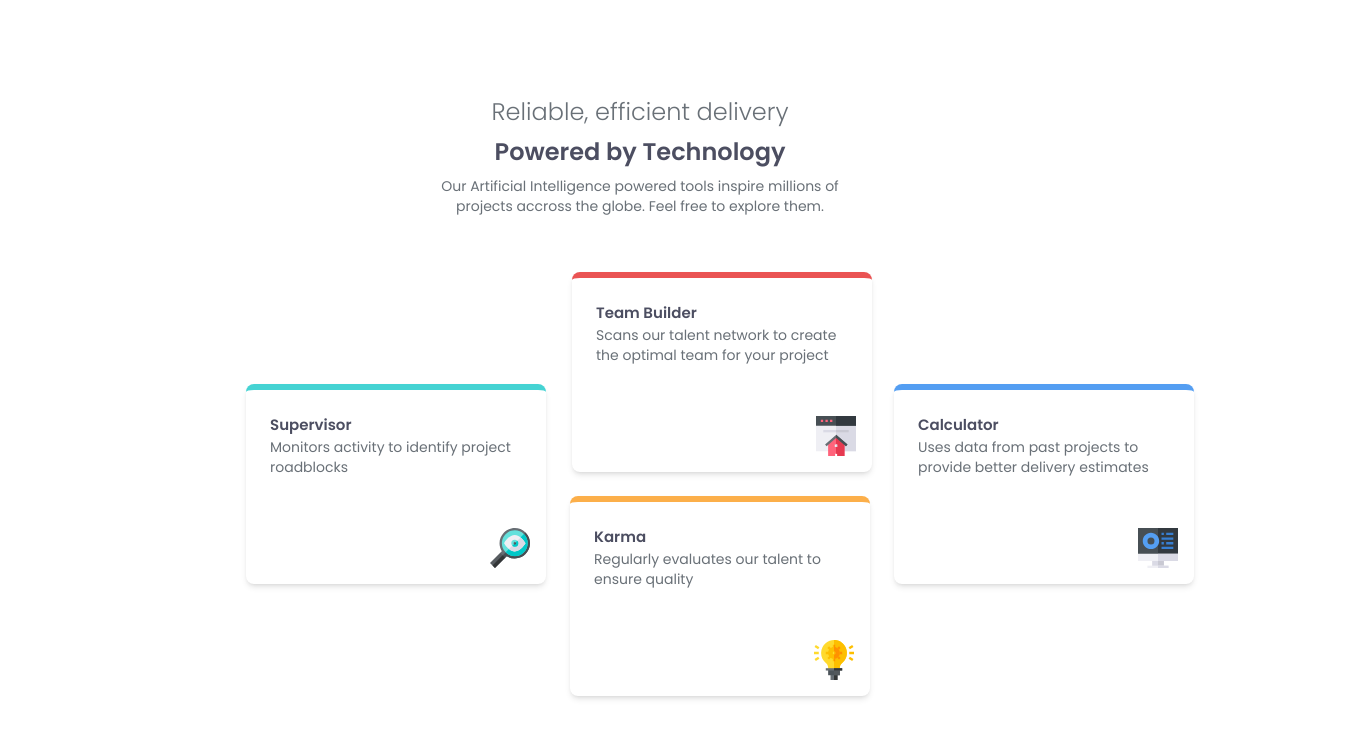
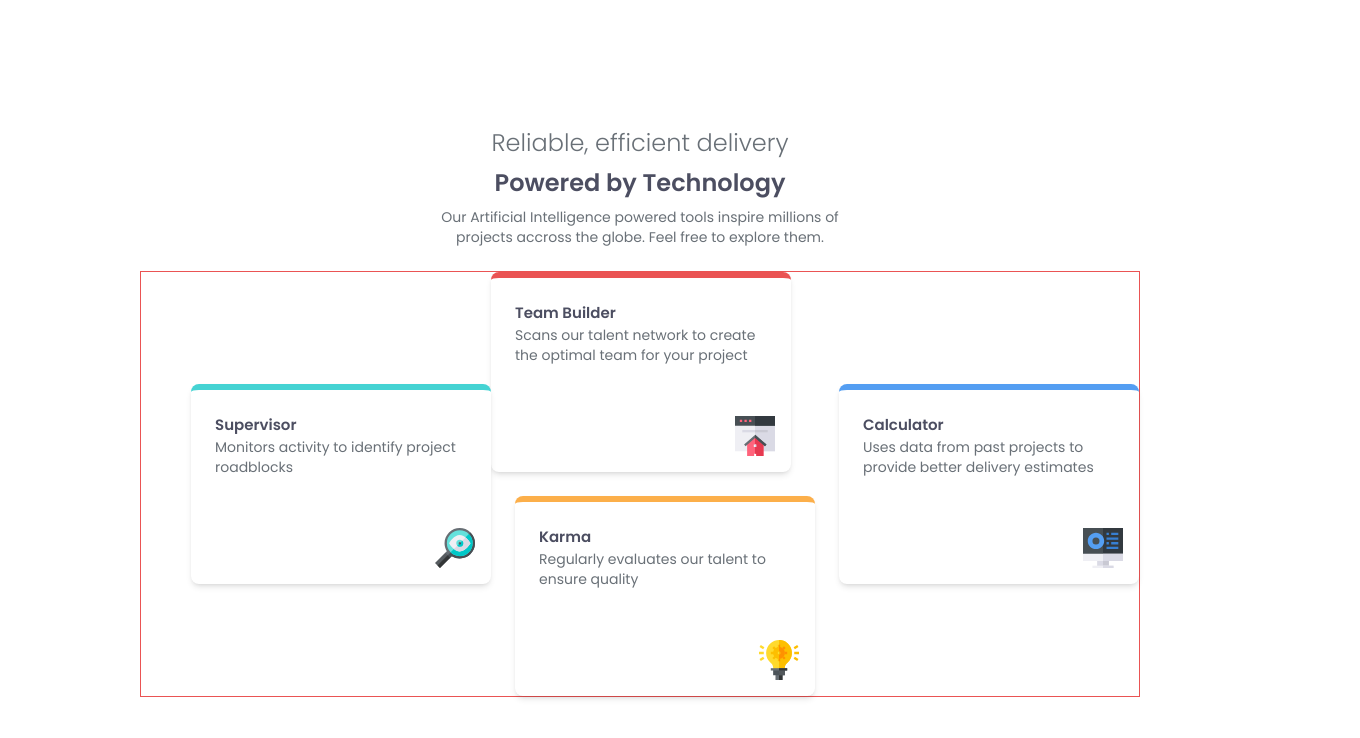
Before and after one commit to BCEESAY10/four-card-feature-section, a React (Vite) app in the folder client/: page / in a window 1280 px wide. Shown: the top 738 px of the page, 1360 px wide, since content can reach past the window. Built offline with nearby package versions, Linux system fonts and the light colour scheme.

Commit message:
make changes

```diff
--- a/client/src/App.jsx
+++ b/client/src/App.jsx
@@ -4,13 +4,13 @@ function App(){
 
   return (
     <>
-      <main className='min-h-full min-w-[375px] lg:w-[1440px] overflow-y-auto bg-transparent font-poppins flex flex-col items-center justify-center'>
+      <main className='min-h-screen w-[100vw] overflow-y-auto bg-transparent font-poppins flex flex-col items-center justify-center'>
         <header className='w-full lg:w-[500px] text-center px-8 space-y-2 my-6'>
           <h2 className='font-[100] text-2xl text-gray-400'>Reliable, efficient delivery</h2>
           <h1 className='font-[600] text-2xl text-gray-500'>Powered by Technology</h1>
           <h3 className='text-sm text-gray-400'>Our Artificial Intelligence powered tools inspire millions of projects accross the globe. Feel free to explore them.</h3>
         </header>
-        <article className='grid p-8 grid-cols-1 lg:grid-flow-col lg:grid-rows-4 gap-6 lg:w-[900px]'>
+        <article className='grid p-8 lg:p-0 grid-cols-1 lg:grid-flow-col lg:grid-rows-4 gap-6 lg:w-[1000px] border border-red'>
           <div className='w-[300px] min-h-[200px] relative bg-white p-6 rounded-lg shadow-md border-t-[6px] border-red lg:row-span-2 lg:ml-[350px] lg:row-start-1'>
              <h4 className='font-[600] text-gray-500'>Team Builder</h4>
              <p className='text-sm text-gray-400'>Scans our talent network to create the optimal team for your project</p>
```
